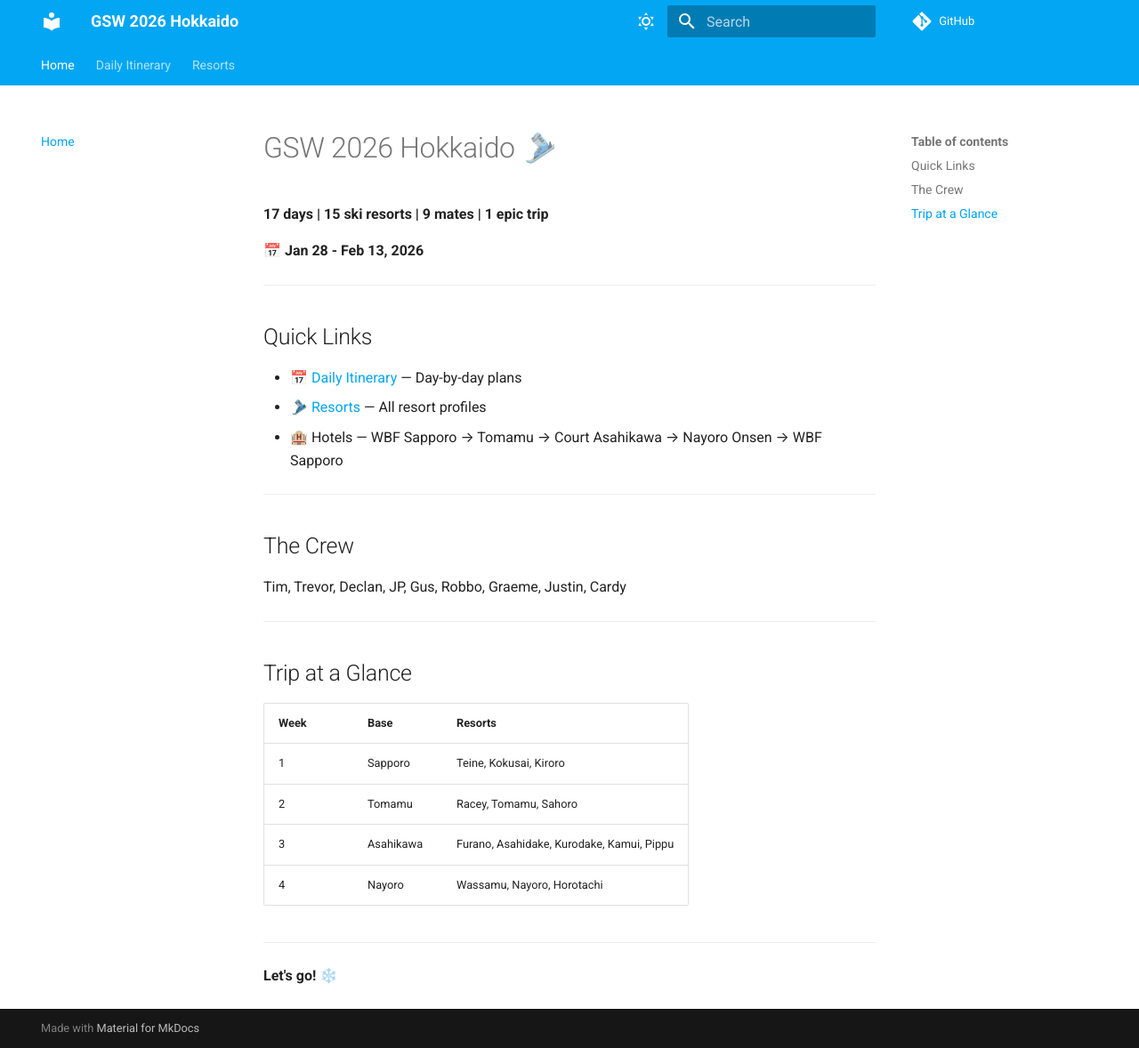
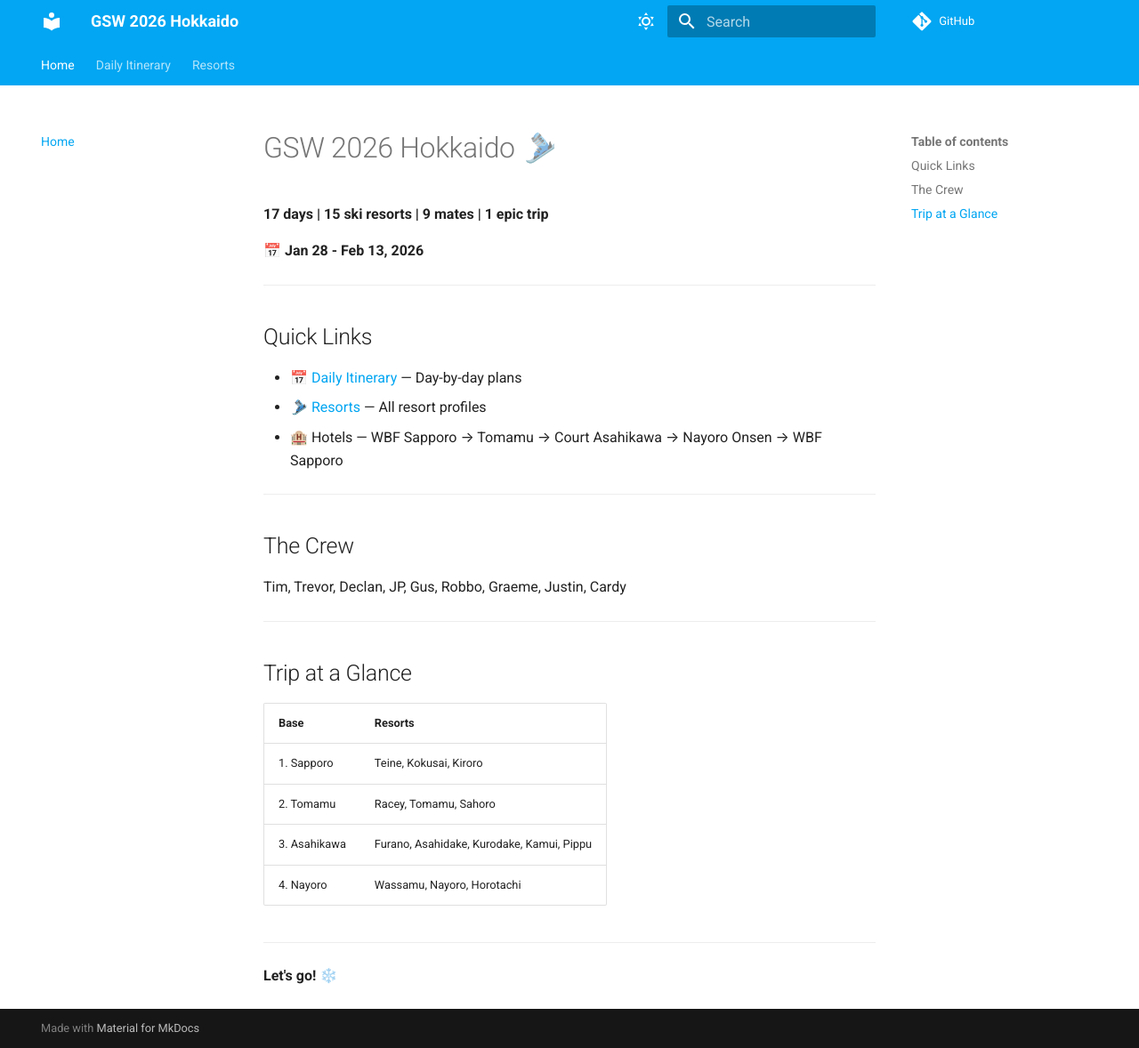
Before and after one commit to madmantim/GSW-26, an MkDocs documentation site: the page built from docs/index.md, in a window 1280 px wide and 1178 px high. Shown: the whole window at 89% size. Built offline with MkDocs 1.6.1 and Material for MkDocs 9.7.7, drawn with Linux system fonts in a browser that asks for light colours; comment, search, counter and statistics services are not loaded.

Commit message:
Fix: Remove misleading 'Week' column from Trip at a Glance

```diff
--- a/docs/index.md
+++ b/docs/index.md
@@ -22,12 +22,12 @@ Tim, Trevor, Declan, JP, Gus, Robbo, Graeme, Justin, Cardy
 
 ## Trip at a Glance
 
-| Week | Base | Resorts |
-|------|------|---------|
-| 1 | Sapporo | Teine, Kokusai, Kiroro |
-| 2 | Tomamu | Racey, Tomamu, Sahoro |
-| 3 | Asahikawa | Furano, Asahidake, Kurodake, Kamui, Pippu |
-| 4 | Nayoro | Wassamu, Nayoro, Horotachi |
+| Base | Resorts |
+|------|---------|
+| 1. Sapporo | Teine, Kokusai, Kiroro |
+| 2. Tomamu | Racey, Tomamu, Sahoro |
+| 3. Asahikawa | Furano, Asahidake, Kurodake, Kamui, Pippu |
+| 4. Nayoro | Wassamu, Nayoro, Horotachi |
 
 ---
 
```
